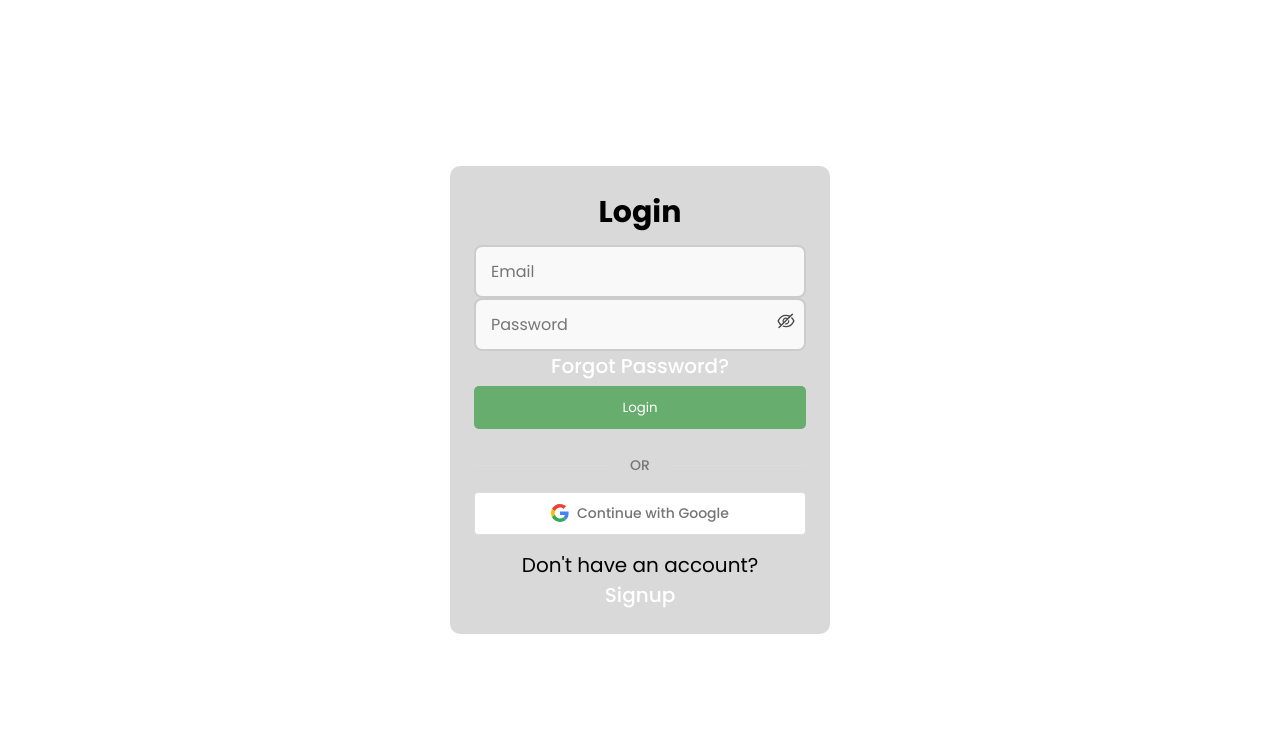
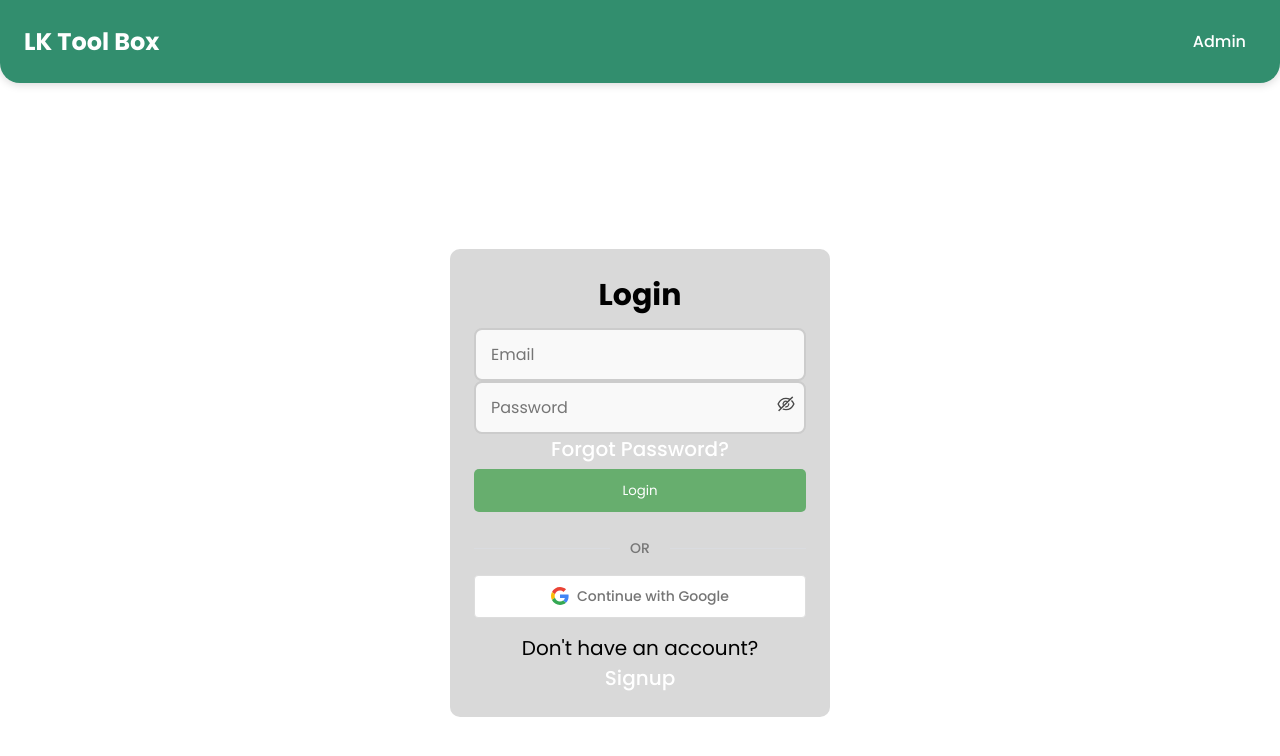
Before and after one commit to lktool/lktool, a React (Vite) app in the folder Frontend/: page /login in a window 1280 px wide. Shown: the top 756 px of the page. Built offline with nearby package versions, Linux system fonts and the light colour scheme; no server answers.

Commit message:
speed 47

```diff
--- a/Frontend/src/NavBar/NavBar.jsx
+++ b/Frontend/src/NavBar/NavBar.jsx
@@ -10,6 +10,8 @@ function NavBar() {
     const [isLandingPage, setIsLandingPage] = useState(false);
     const [isAdminPage, setIsAdminPage] = useState(false);
     const [isInputMain, setIsInputMain] = useState(false);
+    const [isLoginPage, setIsLoginPage] = useState(false);
+    const [isSignupPage, setIsSignupPage] = useState(false);
 
     // Check authentication state when component mounts or location changes
     useEffect(() => {
@@ -21,14 +23,12 @@ function NavBar() {
         const adminToken = localStorage.getItem('adminToken');
         setIsAdminLoggedIn(!!adminToken);
 
-        // Check if we're on landing page
+        // Check which page we're on
         setIsLandingPage(location.pathname === '/');
-
-        // Check if we're on admin pages
         setIsAdminPage(location.pathname.startsWith('/admin'));
-
-        // Check if we're on inputMain page
         setIsInputMain(location.pathname === '/inputMain');
+        setIsLoginPage(location.pathname === '/login');
+        setIsSignupPage(location.pathname === '/signup');
 
     }, [location.pathname]);
 
@@ -100,7 +100,7 @@ function NavBar() {
     }
 
     // Hide navbar on specific pages where it's not needed
-    const hideNavbarPaths = ['/login', '/signup', '/forgot-password'];
+    const hideNavbarPaths = ['/forgot-password'];
     if (hideNavbarPaths.includes(location.pathname)) {
         return null;
     }
@@ -136,6 +136,13 @@ function NavBar() {
                                 </div>
                             )}
                         </>
+                    )}
+
+                    {/* Login/Signup pages - show ONLY Admin link */}
+                    {(isLoginPage || isSignupPage) && (
+                        <div className="navbar-account">
+                            <a href="#" onClick={(e) => {e.preventDefault(); handleAdmin();}}>Admin</a>
+                        </div>
                     )}
 
                     {/* Admin Login page - show Login, Signup options too */}
```
